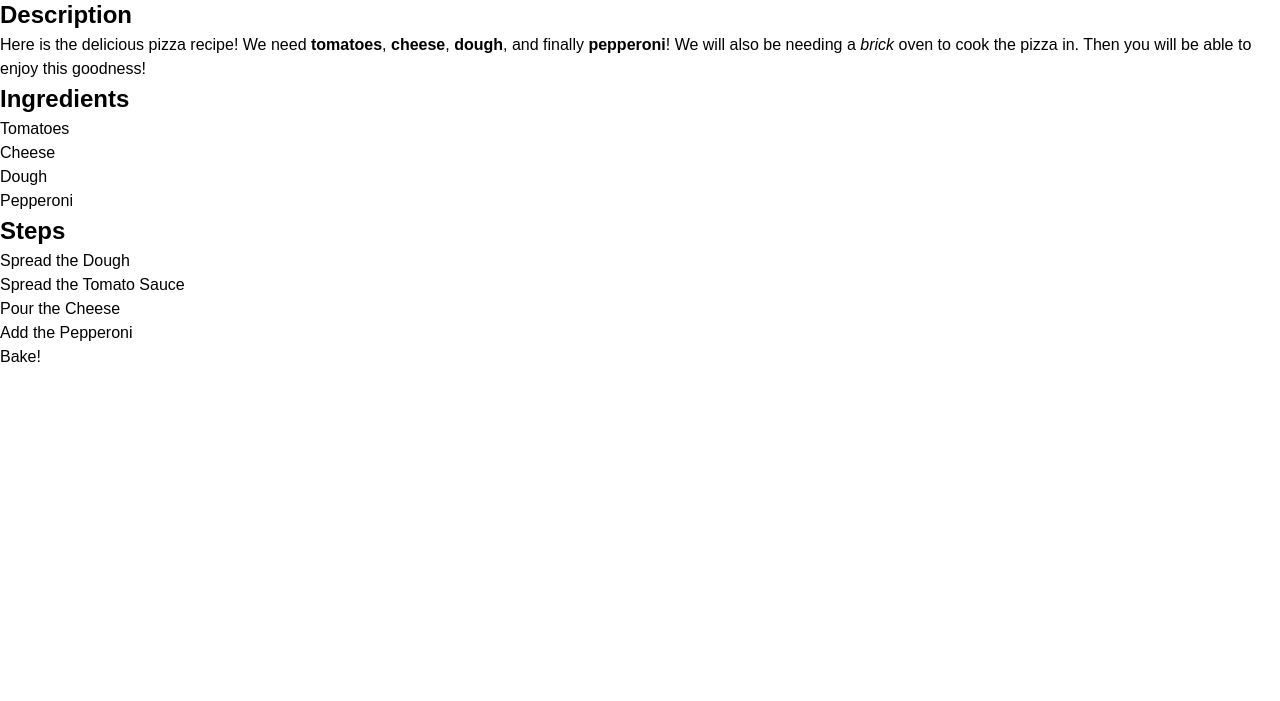
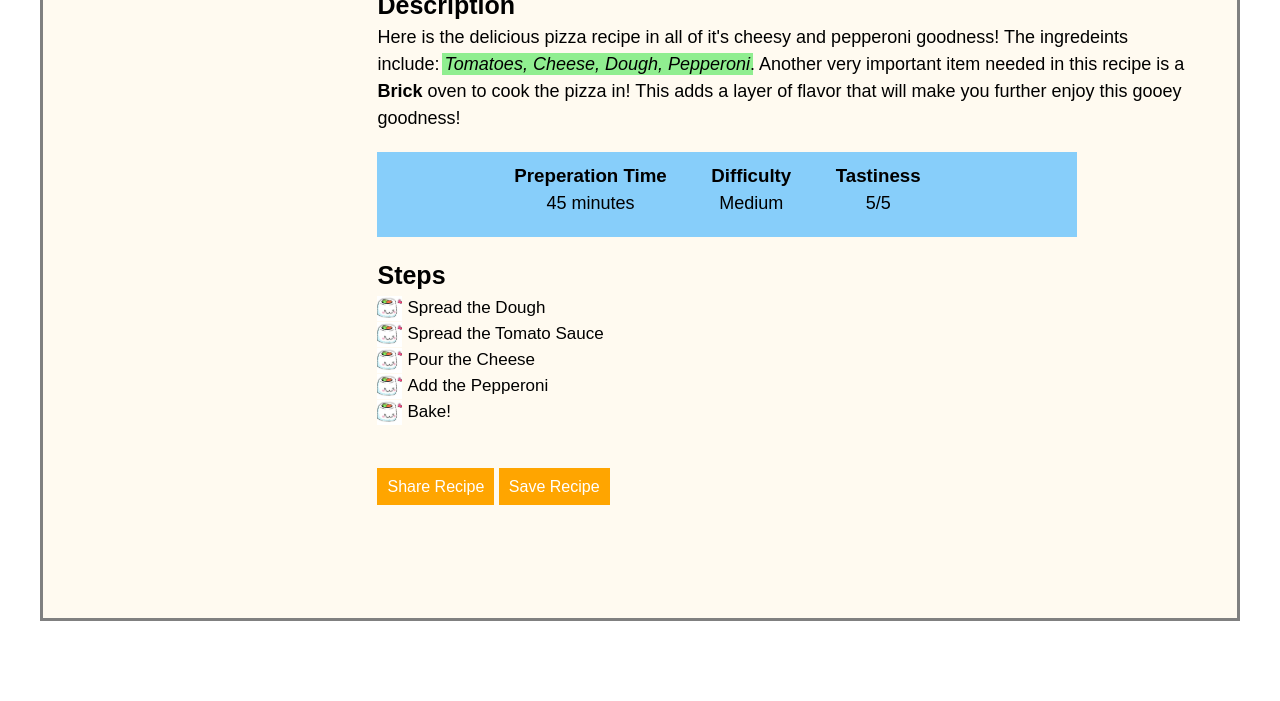
Before and after one commit to alxmel/my-odin-recipes, a plain HTML site: page recipes/pizza.html in a window 1280 px wide. Shown: the part 99-800 px from the top of the page. Drawn offline with Linux system fonts and the light colour scheme.

Commit message:
updated pizza html

```diff
--- a/recipes/pizza.html
+++ b/recipes/pizza.html
@@ -6,22 +6,35 @@
         <title>Pizza Recipe</title>
     </head>
 
-    <body class="pizza-body">
+    <body>
+        <div class="container">
+            <div class="recipe-card">
+                <img class="pizza-image" src="../images/pizza.jpg" alt="A picture of a delicious pizza ready to be eaten.">
+                <div class="recipe-content pizza">
                     <h1>Welcome to my Pizza Recipe!</h1>
-        <img class="pizza-image" src="../images/pizza.jpg" alt="A picture of a delicious pizza ready to be eaten.">
                     <h2>Description</h2>
                     <p>
-            Here is the delicious pizza recipe! We need <strong>tomatoes</strong>, <strong>cheese</strong>, <strong>dough</strong>,
-            and finally <strong>pepperoni</strong>! We will also be needing a <em>brick</em> oven to cook the pizza in.
-            Then you will be able to enjoy this goodness!
+                        Here is the delicious pizza recipe in all of it's cheesy and pepperoni goodness! The ingredeints include: <span class="ingredients">Tomatoes,
+                        Cheese, Dough, Pepperoni</span>. Another very important item needed in this recipe is a <strong>Brick</strong> oven to cook the pizza in!
+                        This adds a layer of flavor that will make you further enjoy this gooey goodness!
                     </p>
-        <h2>Ingredients</h2>
+                    <div class="recipe-overview pizza">
                         <ul>
-            <li>Tomatoes</li>
-            <li>Cheese</li>
-            <li>Dough</li>
-            <li>Pepperoni</li>
+                            <li>
+                                <h3>Preperation Time</h3>
+                                <p>45 minutes</p>
+                            </li>
+                            <li>
+                                <h3>Difficulty</h3>
+                                <p>Medium</p>
+                            </li>
+                            <li>
+                                <h3>Tastiness</h3>
+                                <p>5/5</p>
+                            </li>
                         </ul>
+                    </div>
+                    <div class="recipe-steps pizza">
                         <h2>Steps</h2>
                         <ol>
                             <li>Spread the Dough</li>
@@ -30,5 +43,13 @@
                             <li>Add the Pepperoni</li>
                             <li>Bake!</li>
                         </ol>
+                    </div>
+                    <div class="recipe-links">
+                        <a href="#">Share Recipe</a>
+                        <a href="#">Save Recipe</a>
+                    </div>
+                </div>
+            </div>
+        </div>
     </body>
 </html>
```
Also changed, not shown: 1 other file. Lines whose indentation alone changed are shown as unchanged.
